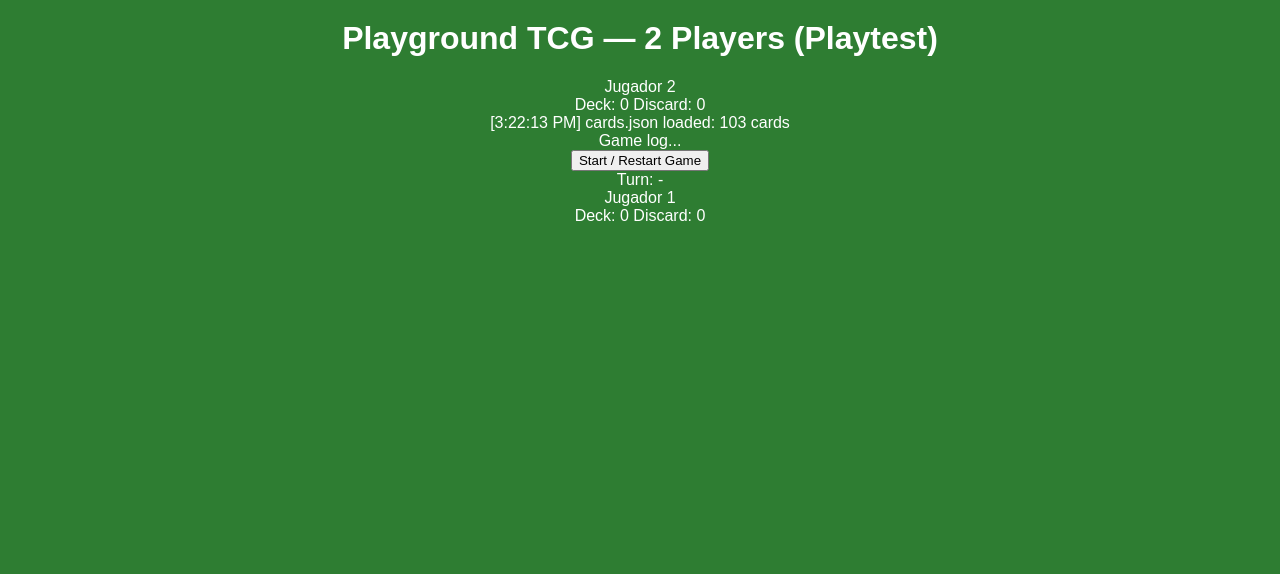
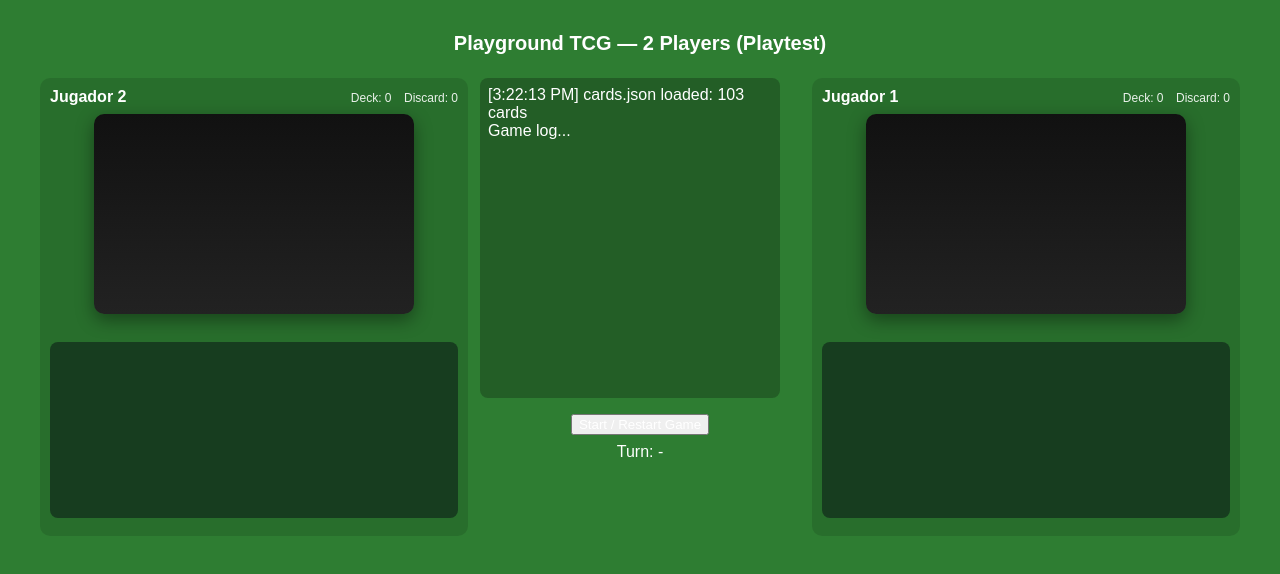
Before and after one commit to jPabloASIR/tryouttryout, a plain HTML site: page table.html in a window 1280 px wide. Drawn offline with Linux system fonts and the light colour scheme.

Commit message:
Update style.css

```diff
--- a/style.css
+++ b/style.css
@@ -1,22 +1,35 @@
 :root {
-  --card-width: 180px;  /* Tamaño de cada carta */
-  --card-gap: 15px;     /* Espacio entre cartas */
+  --bg: #2e7d32;         /* fondo verde */
+  --panel: #173d1f;
+  --card-width: 180px;   /* tamaño de cartas en sección Cartas */
+  --card-gap: 15px;
+  --card-w: 140px;       /* tamaño de cartas en mano/campo */
+  --hand-h: 160px;
+}
+
+* {
+  box-sizing: border-box;
+  font-family: Arial, Helvetica, sans-serif;
+  color: #fff;
 }
 
 body {
-  font-family: Arial, sans-serif;
-  background-color: #2e7d32;
-  color: #fff;
-  text-align: center;
   margin: 0;
-  padding: 0;
+  background: var(--bg);
+  display: flex;
+  flex-direction: column;
+  align-items: center;
+  gap: 10px;
+  padding: 12px 8px;
 }
 
 h1 {
   margin-top: 20px;
+  font-size: 20px;
+  text-align: center;
 }
 
-/* Contenedores y botones */
+/* === Menús === */
 #menu-container, .submenu {
   display: flex;
   flex-direction: column;
@@ -55,14 +68,167 @@ h1 {
   background: #b22222;
 }
 
-/* Decks */
-.section-title {
-  font-size: 20px;
-  font-weight: bold;
-  margin-bottom: 10px;
+/* === Tablero === */
+#game-area {
+  width: 100%;
+  max-width: 1200px;
+  display: grid;
+  grid-template-columns: 1fr 320px 1fr;
+  gap: 12px;
+  align-items: start;
 }
 
-/* Contenedor de cartas */
+.player-area {
+  background: rgba(0,0,0,0.12);
+  border-radius: 10px;
+  padding: 10px;
+  min-height: 250px;
+  display: flex;
+  flex-direction: column;
+  gap: 8px;
+}
+
+.player-area .player-header {
+  display: flex;
+  justify-content: space-between;
+  align-items: center;
+}
+
+.player-title { font-weight: bold; }
+.meta span { font-size: 12px; margin-left: 8px; opacity: 0.9; }
+
+/* Campo: activo + banca */
+.field-area {
+  display: flex;
+  flex-direction: column;
+  align-items: center;
+  gap: 8px;
+}
+
+.active-slot {
+  width: 320px;
+  height: 200px;
+  border-radius: 10px;
+  background: linear-gradient(#111,#222);
+  display: flex;
+  align-items: center;
+  justify-content: center;
+  position: relative;
+  box-shadow: 0 6px 18px rgba(0,0,0,0.4);
+}
+
+.active-slot.empty {
+  opacity: 0.4;
+  border: 2px dashed rgba(255,255,255,0.08);
+}
+
+.bench {
+  display: flex;
+  gap: 10px;
+  flex-wrap: nowrap;
+  overflow-x: auto;
+  padding: 6px;
+  align-items: center;
+}
+
+.bench .card-visual { width: 110px; height: 140px; }
+
+/* Mano en fila */
+.hand-area {
+  background: var(--panel);
+  border-radius: 8px;
+  padding: 8px;
+}
+
+.hand {
+  display: flex;
+  gap: 10px;
+  align-items: center;
+  overflow-x: auto;
+  padding: 6px;
+  height: var(--hand-h);
+}
+
+.hand .card-visual {
+  min-width: var(--card-w);
+  height: 140px;
+  background: linear-gradient(#222,#111);
+  border-radius: 6px;
+  padding: 6px;
+  display: flex;
+  flex-direction: column;
+  justify-content: flex-start;
+  align-items: center;
+  gap: 6px;
+}
+
+/* Cartas (en tablero y mano) */
+.card-visual img.card-img {
+  width: 100%;
+  height: auto;
+  border-radius: 4px;
+  flex: 0 0 auto;
+}
+.card-name { font-size: 12px; text-align: center; white-space: nowrap; overflow: hidden; text-overflow: ellipsis; width: 100%; }
+.card-hp { font-size: 12px; opacity: 0.9; }
+.card-energies { display: flex; gap: 4px; flex-wrap: wrap; justify-content: center; }
+.card-buttons { display: flex; gap: 6px; flex-wrap: wrap; justify-content: center; margin-top: 4px; }
+.card-buttons button {
+  font-size: 11px;
+  padding: 4px 6px;
+  border-radius: 6px;
+  cursor: pointer;
+  border: none;
+  background: #000;
+  color: #fff;
+}
+
+/* Side panel */
+#side-panel {
+  display: flex;
+  flex-direction: column;
+  gap: 10px;
+  align-items: stretch;
+}
+
+.log {
+  background: rgba(0,0,0,0.25);
+  padding: 8px;
+  border-radius: 8px;
+  height: 320px;
+  overflow: auto;
+  width: 300px;
+}
+
+#controls {
+  display: flex;
+  flex-direction: column;
+  gap: 8px;
+  align-items: center;
+  padding: 6px;
+}
+
+/* Responsive */
+@media (max-width:900px) {
+  #game-area { grid-template-columns: 1fr; grid-auto-rows: auto; }
+  #side-panel { order: 3; }
+  .player-area { min-height: 200px; }
+}
+
+/* Botones en partida */
+.player-zone .actions button {
+  background-color: #000;
+  color: #fff;
+  border: 2px solid #444;
+  padding: 10px 15px;
+  border-radius: 8px;
+  cursor: pointer;
+  font-weight: bold;
+  transition: background 0.2s ease;
+}
+.player-zone .actions button:hover { background-color: #222; }
+
+/* === Cartas en el apartado "Cartas" === */
 #cards-grid {
   display: flex;
   flex-direction: column;
@@ -72,7 +238,6 @@ h1 {
   margin-top: 20px;
 }
 
-/* Grid de cartas */
 #cards-list {
   display: grid;
   grid-template-columns: repeat(auto-fill, minmax(var(--card-width), 1fr));
@@ -80,10 +245,9 @@ h1 {
   width: 95%;
   max-width: 1200px;
   margin: 0 auto;
-  justify-items: center; /* centra las cartas en su celda */
+  justify-items: center;
 }
 
-/* Cartas individuales */
 .card-item {
   border-radius: 8px;
   overflow: hidden;
```
